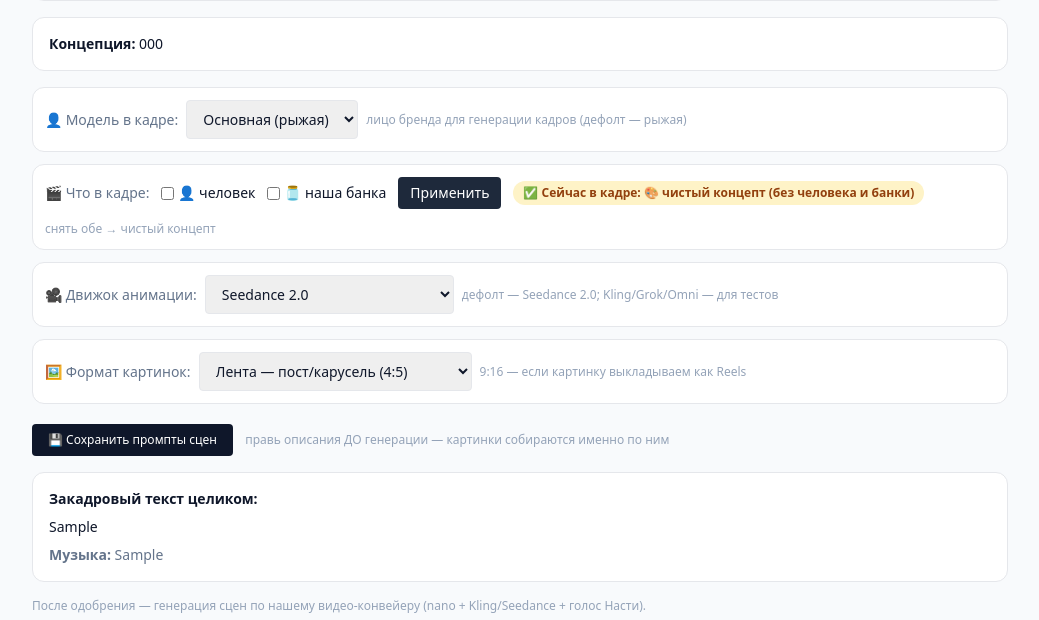
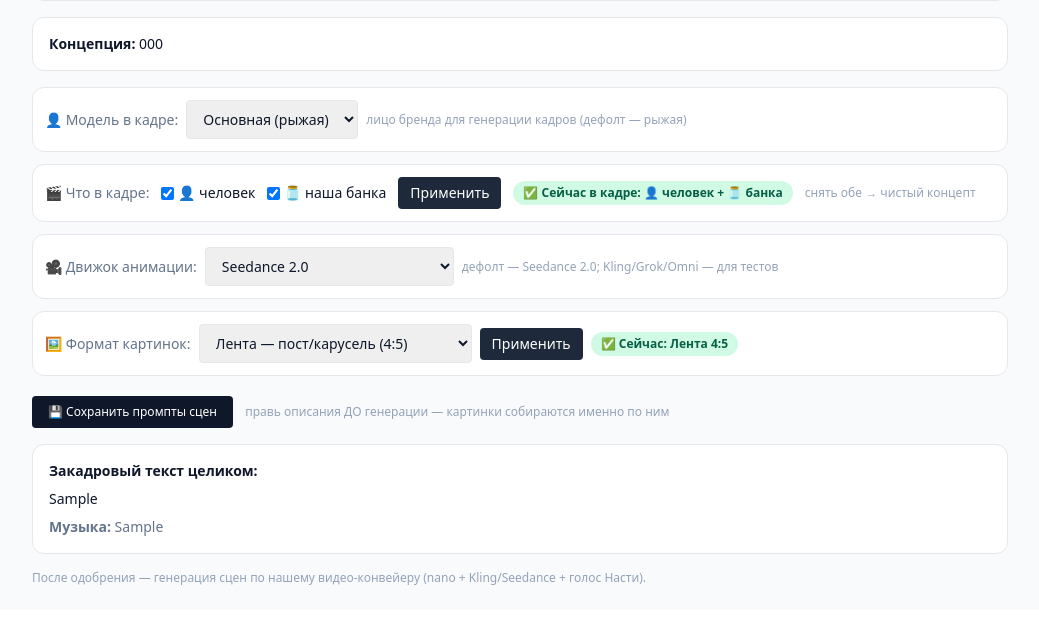
Before and after one commit to powerelix-app/instagram-automation, a FastAPI app: page /storyboard/1 in a window 1280 px wide. Shown: the part 505-1125 px from the top of the page, without its empty margins (120-1159 px from the left). After the commit the page ends 1090 px from the top, so only its background shows below. Run offline with FastAPI, Linux system fonts and the light colour scheme; tables that the repository leaves empty hold one stand-in row (values such as "Sample post"); some libraries are stand-ins or nearby versions.

Commit message:
fix(storyboard): рендер тумблеров/формата — sb-словарь не содержал include_model/product/img_ratio
Настоящая причина «применил → сбросилось»: storyboard_page отдавал в шаблон
урезанный dict без include_model/include_product/img_ratio → шаблон всегда читал
пусто → галочки сняты, формат 4:5, хотя в БД сохранено верно. Добавил поля в dict.
Формат: кнопка Применить + бейдж активного формата (как у галочек).

Co-Authored-By: Claude Opus 4.8 (1M context) <noreply@anthropic.com>

```diff
--- a/ig_automation/api/pages.py
+++ b/ig_automation/api/pages.py
@@ -299,6 +299,9 @@ def storyboard_page(request: Request, sb_id: int, _: bool = Depends(require_user
               "status": r.status, "reel_id": r.trend_reel_id,
               "model_key": getattr(r, "model_key", "") or "",
               "video_engine": getattr(r, "video_engine", "") or "",
+              "img_ratio": getattr(r, "img_ratio", "") or "",
+              "include_model": bool(getattr(r, "include_model", True)),
+              "include_product": bool(getattr(r, "include_product", True)),
               "gen_status": r.gen_status or "", "gen_error": r.gen_error or "",
               "outputs": r.output_paths or [], "video": r.output_video or "",
               "is_carousel": bool(r.scenes) and all(float(x.get("duration_s") or 0) == 0 for x in (r.scenes or []))}
--- a/ig_automation/web/templates/storyboard.html
+++ b/ig_automation/web/templates/storyboard.html
@@ -144,13 +144,14 @@
 
 <form action="/storyboard/{{ sb.id }}/ratio" method="post" class="bg-white border rounded-xl p-3 mb-3 text-sm flex items-center gap-2 flex-wrap">
   <span class="text-slate-500">🖼 Формат картинок:</span>
-  <select name="img_ratio" onchange="this.form.submit()" class="px-3 py-2 border rounded">
-    {% set r = sb.img_ratio or '4:5' %}
+  {% set r = sb.img_ratio or '4:5' %}
+  <select name="img_ratio" class="px-3 py-2 border rounded">
     <option value="4:5"  {% if r == '4:5'  %}selected{% endif %}>Лента — пост/карусель (4:5)</option>
     <option value="9:16" {% if r == '9:16' %}selected{% endif %}>Reels / сторис — вертикаль (9:16)</option>
     <option value="1:1"  {% if r == '1:1'  %}selected{% endif %}>Квадрат (1:1)</option>
   </select>
-  <span class="text-slate-400 text-xs">9:16 — если картинку выкладываем как Reels</span>
+  <button type="submit" class="px-3 py-1.5 bg-slate-800 text-white rounded font-medium">Применить</button>
+  <span class="px-2.5 py-1 rounded-full text-xs font-semibold bg-emerald-100 text-emerald-800 whitespace-nowrap">✅ Сейчас: {% if r == '9:16' %}Reels 9:16{% elif r == '1:1' %}Квадрат 1:1{% else %}Лента 4:5{% endif %}</span>
 </form>
 
 <form action="/storyboard/{{ sb.id }}/scenes" method="post">
```
